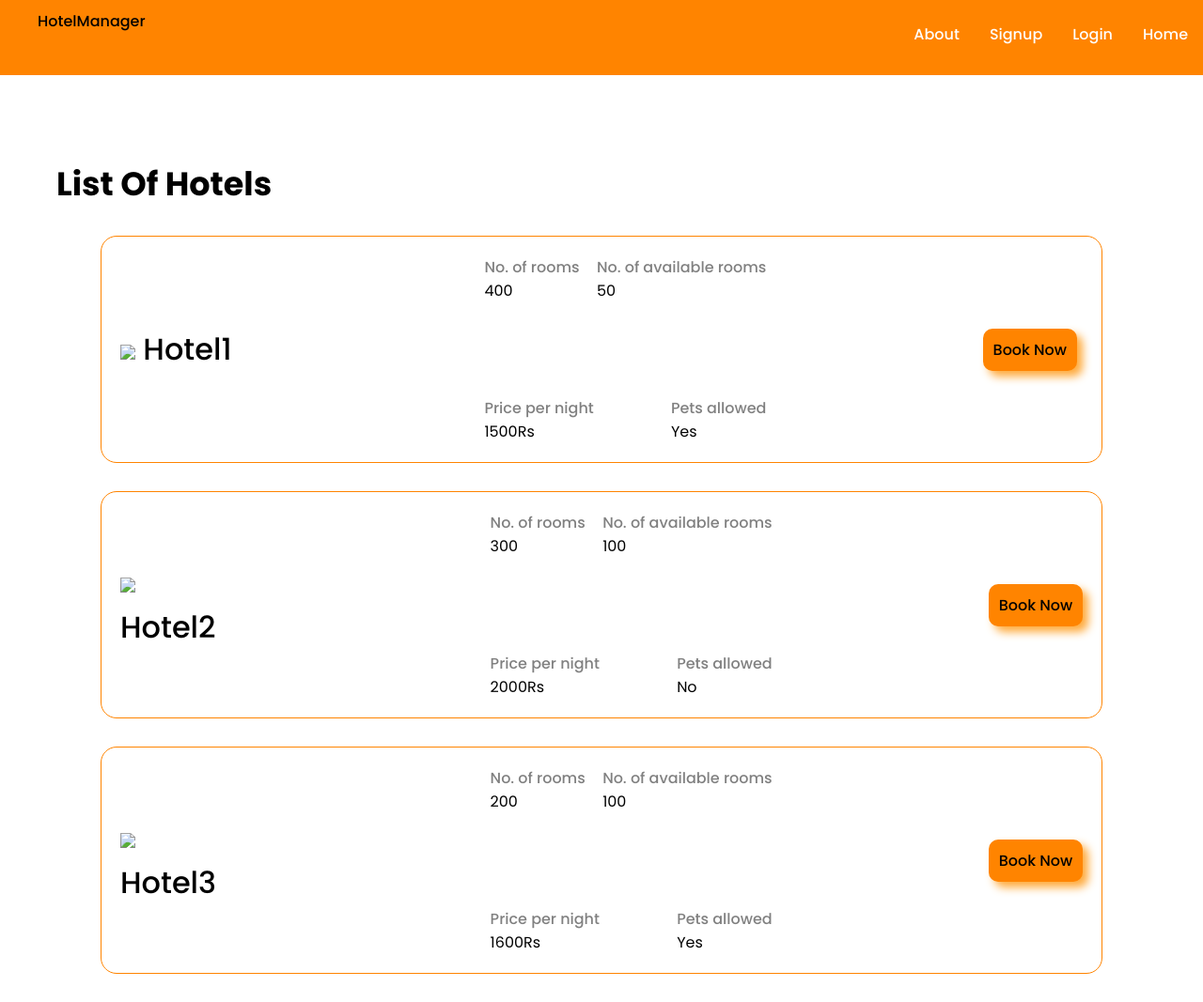
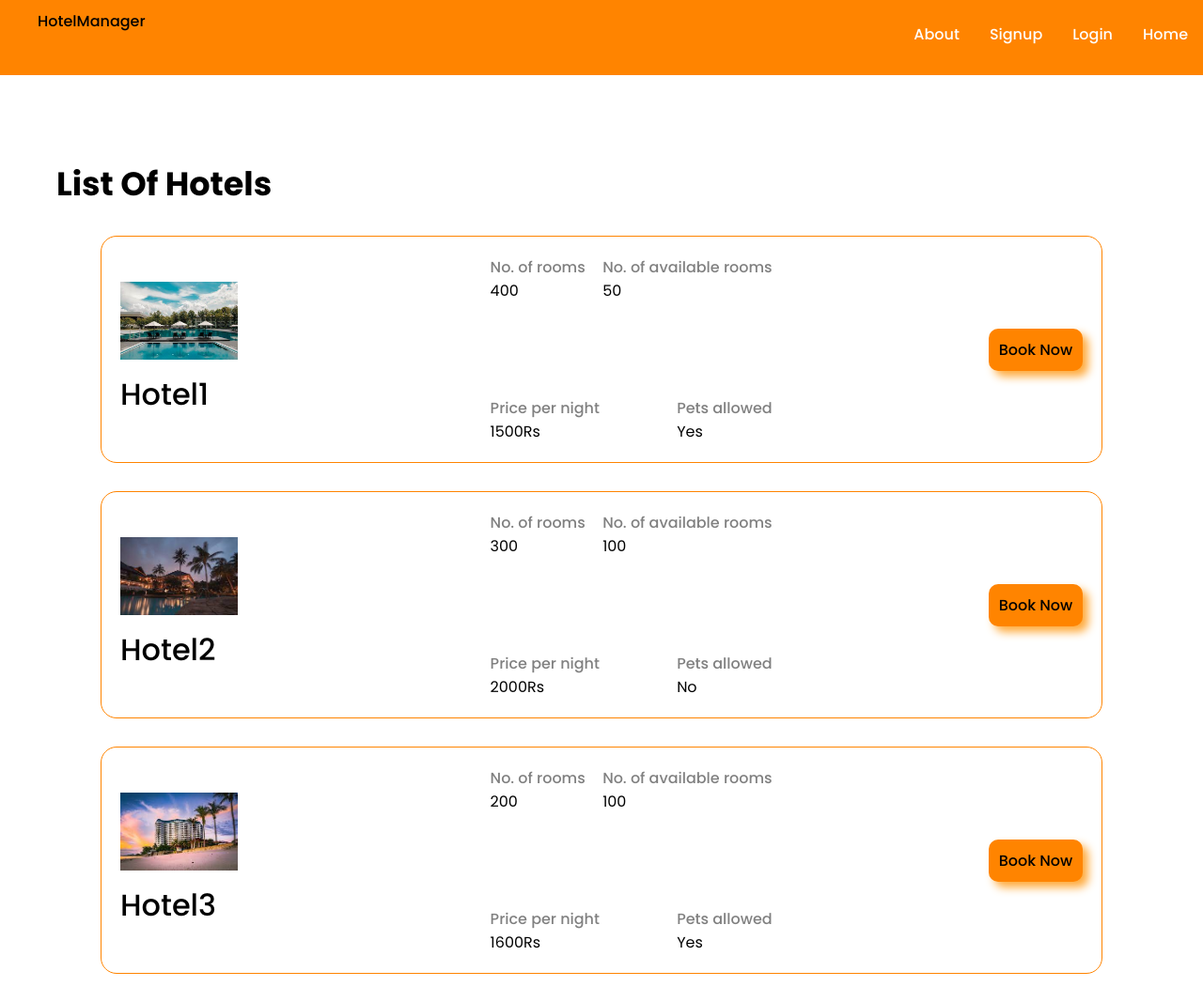
Before and after one commit to NehaKamath29/WAD, a plain HTML site: page hotels.html in a window 1280 px wide. Shown: the whole page at 94% size. Drawn offline with Linux system fonts and the light colour scheme.

Commit message:
Adjusted images

```diff
--- a/css/hotels.css
+++ b/css/hotels.css
@@ -53,6 +53,11 @@ body {
   font-family: PoppinsMedium;
   font-size: 2em;
   margin-right: 21vw;
+}
+
+.hotel-image {
+  width: 100%;
+  height: 100%;
 }
 
 .hotel-info {
--- a/hotels.html
+++ b/hotels.html
@@ -24,11 +24,10 @@
       <h1 class="hotels-header">List Of Hotels</h1>
       <div class="hotels-container">
         <div class="hotel">
-
           <div class="hotel-name">
-            <img  class="hotel-image" src="images/hotel1_image.jpeg">
+            <img class="hotel-image" src="./assets/img/hotel1_image.jpeg" />
             <span>Hotel1</span>
-            </div>
+          </div>
 
           <div class="hotel-info">
             <div class="info info1">
@@ -55,7 +54,7 @@
         </div>
         <div class="hotel">
           <div class="hotel-name">
-            <img  class="hotel-image" src="images/hotel2_image.jpeg">
+            <img class="hotel-image" src="./assets/img/hotel2_image.jpeg" />
             <span>Hotel2</span>
           </div>
 
@@ -85,7 +84,7 @@
         </div>
         <div class="hotel">
           <div class="hotel-name">
-            <img  class="hotel-image" src="images/hotel3_image.jpeg">
+            <img class="hotel-image" src="./assets/img/hotel3_image.jpeg" />
             <span>Hotel3</span>
           </div>
 
```
Also changed, not shown: assets/img/hotel1_image.jpeg (renamed from hotel1_image.jpeg), assets/img/hotel2_image.jpeg (renamed from hotel2_image.jpeg), assets/img/hotel3_image.jpeg (renamed from hotel3_image.jpeg).
